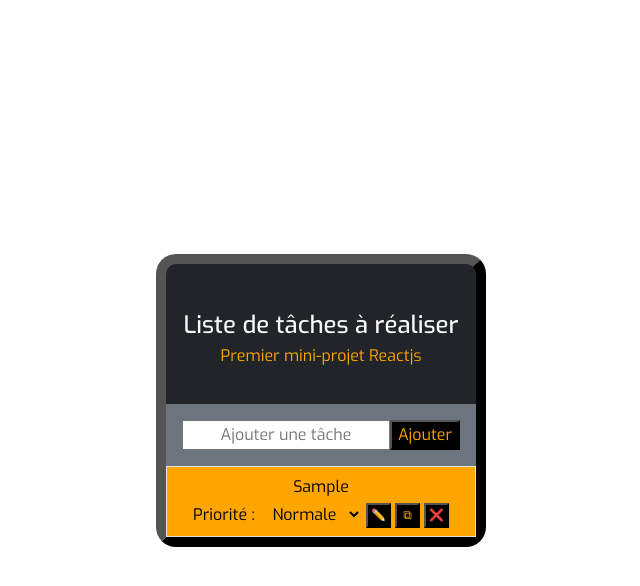
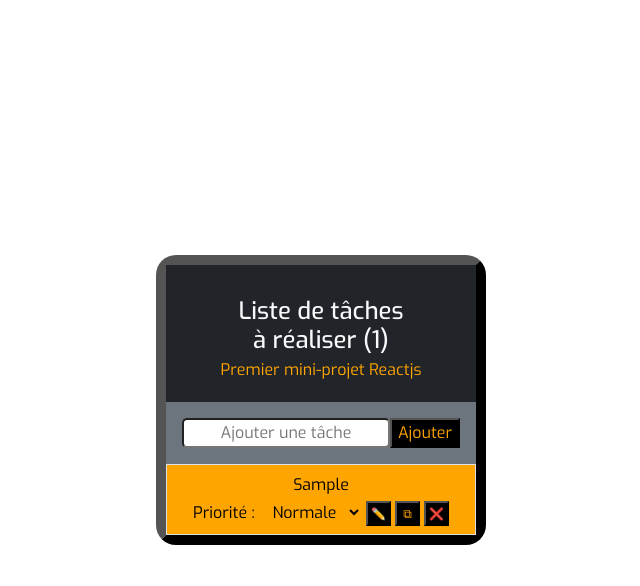
Before and after one commit to JeremyB60/reactjs-todolist, a React (Create React App) app: page / in a window 1280 px wide. Both pictures are taken after typing "Sample" into the empty fields and a click on the button "Ajouter". Shown: the top 586 px of the page, without its empty margins (319-959 px from the left). Built offline with nearby package versions, Linux system fonts and the light colour scheme.

Commit message:
Ajout du compte de tâches

```diff
--- a/src/assets/css/style.css
+++ b/src/assets/css/style.css
@@ -5,3 +5,7 @@
     font-family: Exo;
     src: url(../fonts/Exo-VariableFont_wght.ttf);
 }
+
+input {
+    border-radius: 5px;
+}
--- a/src/components/App.js
+++ b/src/components/App.js
@@ -5,7 +5,6 @@ import { StyleSheetManager } from 'styled-components';
 function App() {
   return (
     <StyleSheetManager shouldForwardProp={(prop) => prop !== 'priority'}>
-      <Banner />
       <ToDoList />
     </StyleSheetManager>
   );
--- a/src/components/Banner.js
+++ b/src/components/Banner.js
@@ -3,13 +3,9 @@ import styled from 'styled-components';
 import '../assets/css/style.css'
 
 const StyledBanner = styled.div`
-height: 150px;
-width: 330px;
+padding: 20px 5px;
 text-align: center;
 font-family: 'Exo';
-border-radius: 20px 20px 0 0;
-border: 10px outset black;
-border-bottom: 0;
 `;
 
 const StyledText = styled.p`
@@ -17,9 +13,10 @@ const StyledText = styled.p`
 `;
 
 
-function Banner() {
+function Banner({ longueur }) {
+
   return <StyledBanner className='bg-dark text-light d-flex justify-content-center flex-column align-items-center'>
-    <h1 className='fs-4 pt-2 m-1'>Liste de tâches à&nbsp;réaliser</h1>
+    <h1 className='fs-4 pt-2 m-1'>Liste de tâches à&nbsp;réaliser&nbsp;({longueur})</h1>
     <StyledText className='m-0'>Premier mini-projet Reactjs</StyledText>
   </StyledBanner>
 }
--- a/src/components/Tache.js
+++ b/src/components/Tache.js
@@ -71,7 +71,7 @@ export default function Tache({ tacheInfo, onClick, onClick2, handleRename, hand
             <div className='d-flex flex-row-reverse gap-1'>
                 <StyledButton onClick={onClick} title='Supprimer la tâche'>&#10060;</StyledButton>
                 <StyledButton onClick={onClick2} title='Dupliquer la tâche'>&#x29C9;</StyledButton>
-                <StyledButton onClick={() => setEstVisible(!estVisible)} title='Renommer la tâche'>&#x270F;</StyledButton>
+                <StyledButton onClick={() => setEstVisible(!estVisible)} title='Renommer la tâche'>{((!estVisible) ? <span dangerouslySetInnerHTML={{__html: '&#x270F;'}}></span> : <span dangerouslySetInnerHTML={{__html: '&#9650;'}}></span>)}</StyledButton>
                 <div>
                     <label htmlFor={tacheInfo.id+"priority"}>Priorité :&nbsp;</label>
                     <StyledSelect
--- a/src/components/TacheForm.js
+++ b/src/components/TacheForm.js
@@ -33,7 +33,7 @@ export default function TacheForm({ handleAdd }) {
 
     //affichage
     return (
-        <form action="submit" onSubmit={handleSubmit} className='text-center mb-3'>
+        <form action="submit" onSubmit={handleSubmit} className='text-center my-3'>
             <input
                 id='ajouterTache'
                 className='text-center'
--- a/src/components/ToDoList.js
+++ b/src/components/ToDoList.js
@@ -3,8 +3,8 @@ import '../../node_modules/bootstrap/dist/css/bootstrap.min.css'
 import styled from 'styled-components'
 import Tache from './Tache'
 import TacheForm from './TacheForm'
-import { DragDropContext, Droppable, Draggable } from "react-beautiful-dnd";
-
+import { DragDropContext, Droppable, Draggable } from "react-beautiful-dnd"
+import Banner from './Banner'
 
 const UlStyled = styled.ul`
     text-align: center;
@@ -12,9 +12,8 @@ const UlStyled = styled.ul`
 const MainStyled = styled.div`
     font-family: Exo;
     width: 330px;
-    border-radius: 0 0 20px 20px;
+    border-radius: 20px;
     border: 10px outset black;
-    border-top: 0;
 `
 
 // a little function to help us with reordering the result
@@ -64,6 +63,7 @@ function ToDoList() {
 
 
     //Comportement
+
     const handleDelete = (id) => {
         //1. Creer une copie du state
         const tachesCopy = [...taches]
@@ -139,9 +139,12 @@ function ToDoList() {
         setTaches(updatedTaches);
     };
 
+    const longueurTableau = taches.length;
+
     //Affichage
     return (
-        <MainStyled className='bg-secondary pt-3'>
+        <MainStyled className='bg-secondary'>
+            <Banner longueur={longueurTableau} />
             <TacheForm handleAdd={handleAdd} />
             <DragDropContext onDragEnd={onDragEnd}>
                 <Droppable droppableId="droppable">
```
